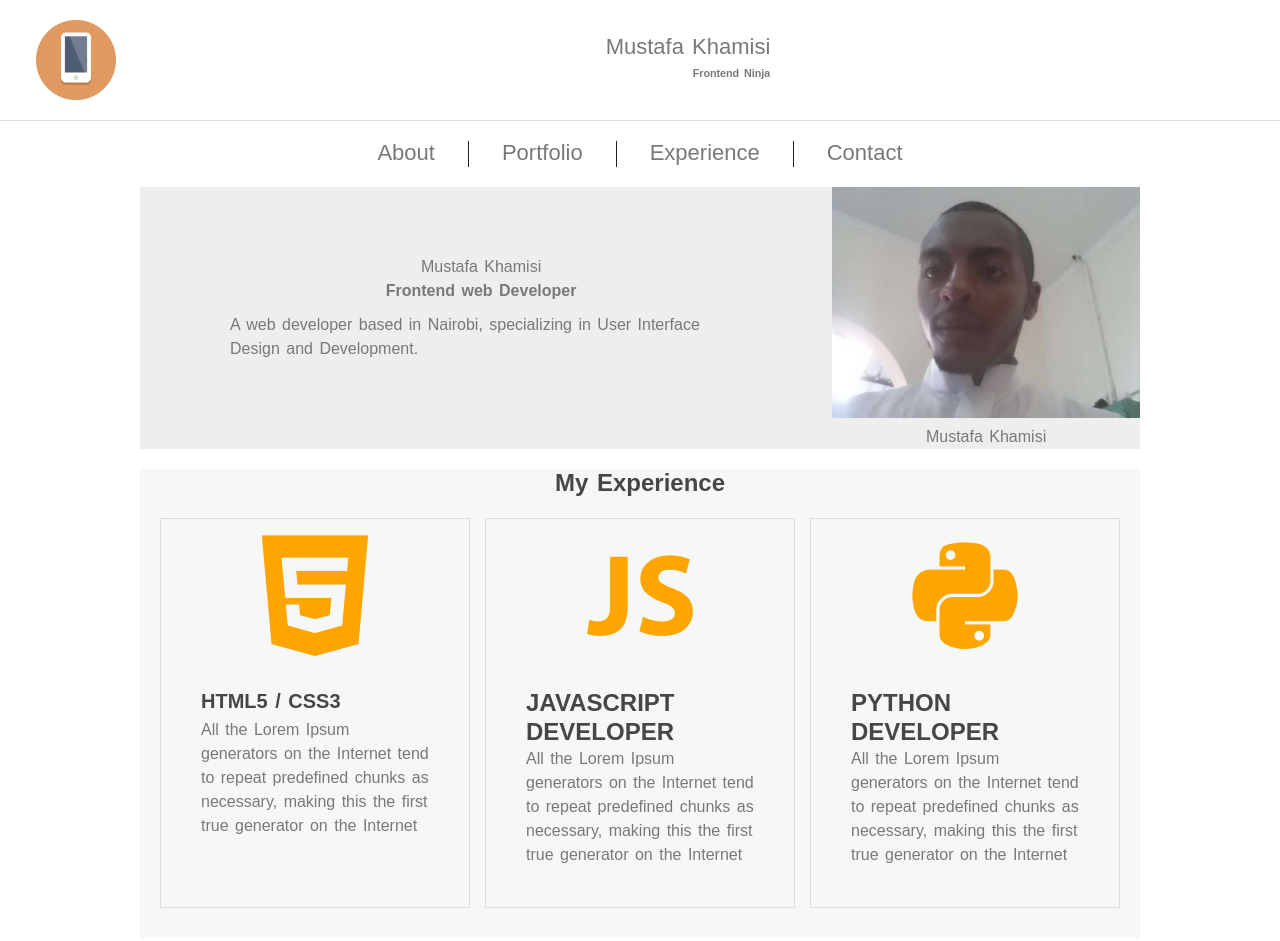
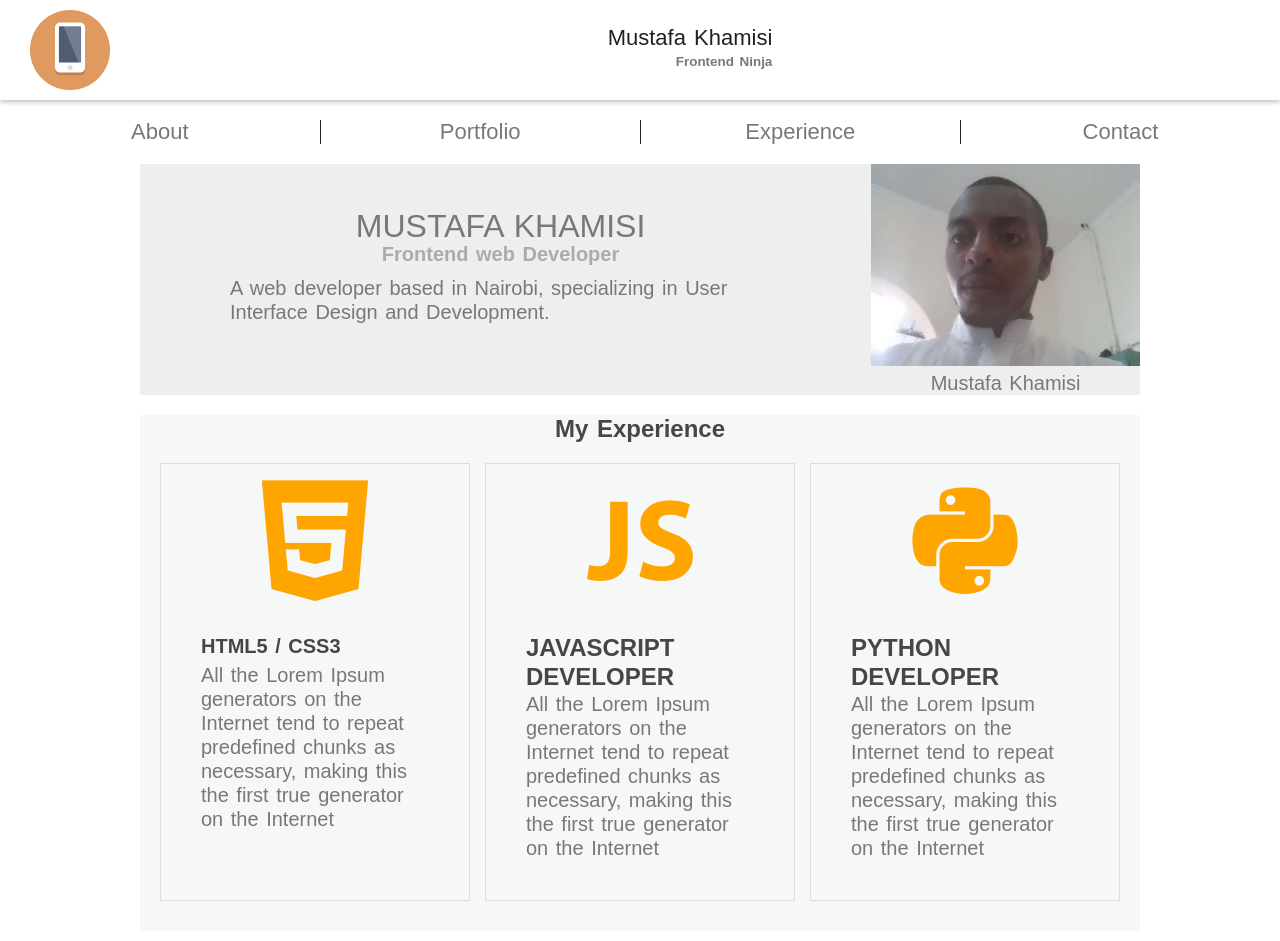
Before and after one commit to Mustafa017/portfolio_site_project, a website: page index.html in a window 1280 px wide. Shown: the top 941 px of the page. Drawn offline with nearby package versions, Linux system fonts and the light colour scheme.

Commit message:
fix: Replace Viewport width units with percentage units

```diff
--- a/css/main.css
+++ b/css/main.css
@@ -6,6 +6,7 @@ body {
     max-width: 100%;
     line-height: 24px;
     word-spacing: 2px;
+    font-size: 20px;
 }
 
 ul {
@@ -58,14 +59,28 @@ footer {
 */
 
 header {
-    max-width: 100%;
-    min-height: 50px;
+    /*width: 100%;
+    min-height: 50px;*/
+
+    min-height: 56px;
+    box-shadow: 0 2px 5px rgba(0, 0, 0, 0.26);
+    transition: min-height 0.3s;
+}
+
+.header_details {
+    width: 100%;
+    margin-left: auto;
+    margin-right: auto;
 }
 
 .header_logo {
     width: 80px;
     height: 80px;
     margin-left: 1em;
+}
+
+.header_text {
+    color: #212121;
 }
 
 .menu_icon svg {
@@ -80,8 +95,7 @@ header {
 */
 
 nav {
-    width: 100vw;
-    max-height: 100vh;
+    width: 100%;
 }
 
 
@@ -107,14 +121,13 @@ nav {
     padding: 20px 0;
 }
 
-.profile h1 {
-    font-size: 48px;
+.profile_name {
+    font-size: 32px;
     margin-top: 10px;
     text-transform: uppercase;
 }
 
-.profile h6 {
-    font-size: 14px;
+.profile h4 {
     color: #ababab;
 }
 
@@ -261,7 +274,7 @@ footer {
         position: fixed;
         right: 0;
         z-index: 99;
-        width: 200px;
+        width: 60%;
         background-color: #222222;
         overflow-x: hidden;
         /* move the nav off canvas */
@@ -310,6 +323,7 @@ footer {
     .nav_item {
         display: inline-block;
         text-align: center;
+        width: 50%;
         border-left: 1px solid #222222
     }
     .nav_item:first-of-type {
@@ -387,12 +401,8 @@ footer {
 
 @media screen and (min-width:769px) {
     .header_details {
-        border-bottom: 1px solid #dddddd;
-        display: flex;
-        flex-direction: row;
-        justify-content: space-between;
-        margin-bottom: 20px;
-        padding: 20px;
+        margin-bottom: 10px;
+        padding: 10px;
     }
     .header_name {
         text-align: right;
```
